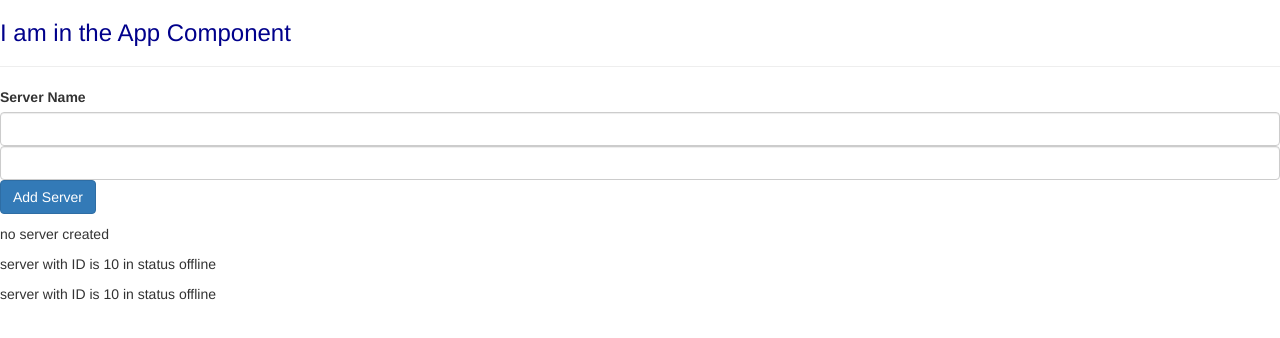
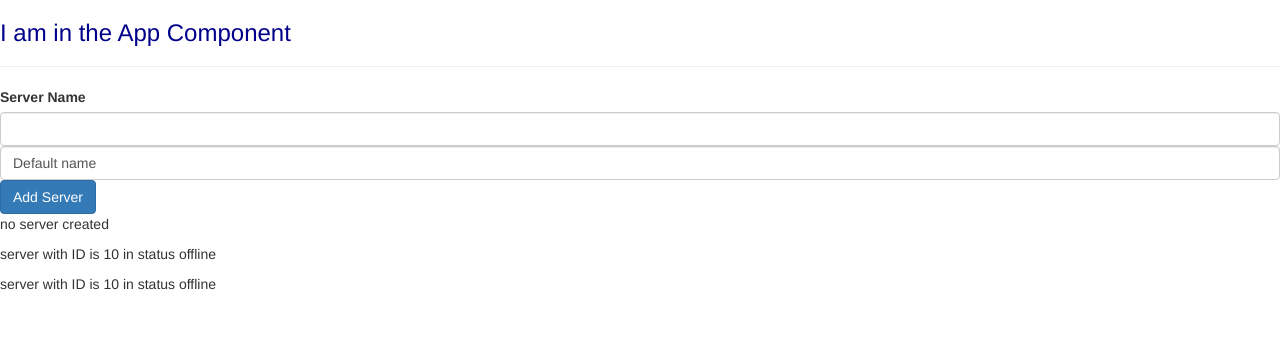
Before and after one commit to Tatsianacs/Angular-app, an Angular app: page / in a window 1280 px wide. Shown: the top 338 px of the page. Built offline with nearby package versions, Linux system fonts and the light colour scheme.

Commit message:
feat: add data binding two ways

```diff
--- a/src/app/servers/servers.component.html
+++ b/src/app/servers/servers.component.html
@@ -3,7 +3,7 @@
 <input type="text" class="form-control" [(ngModel)]="serverName">
 <button class="btn btn-primary" [disabled]="!allowNewServer" (click)="onCreateServer()">Add Server</button>
 <!--<p [innerText]="allowNewServer"></p>-->
-<p>{{ serverName}}</p>
+<!--<p>{{ serverName}}</p>-->
 <p>{{serverCreationStatus}}</p>
 <app-server></app-server>
 <app-server></app-server>
--- a/src/app/servers/servers.component.ts
+++ b/src/app/servers/servers.component.ts
@@ -8,7 +8,7 @@ import { Component, OnInit } from '@angular/core';
 export class ServersComponent implements OnInit {
     allowNewServer = false;
     serverCreationStatus = 'no server created';
-    serverName = '';
+    serverName = 'Default name';
 
   constructor() {
       setTimeout(() => {
@@ -21,7 +21,7 @@ export class ServersComponent implements OnInit {
   }
 
   onCreateServer() {
-    this.serverCreationStatus = 'server was created';
+    this.serverCreationStatus = 'server was created. Name is ' + this.serverName;
   }
 
   onUpdateServerName(event: any) {
```
